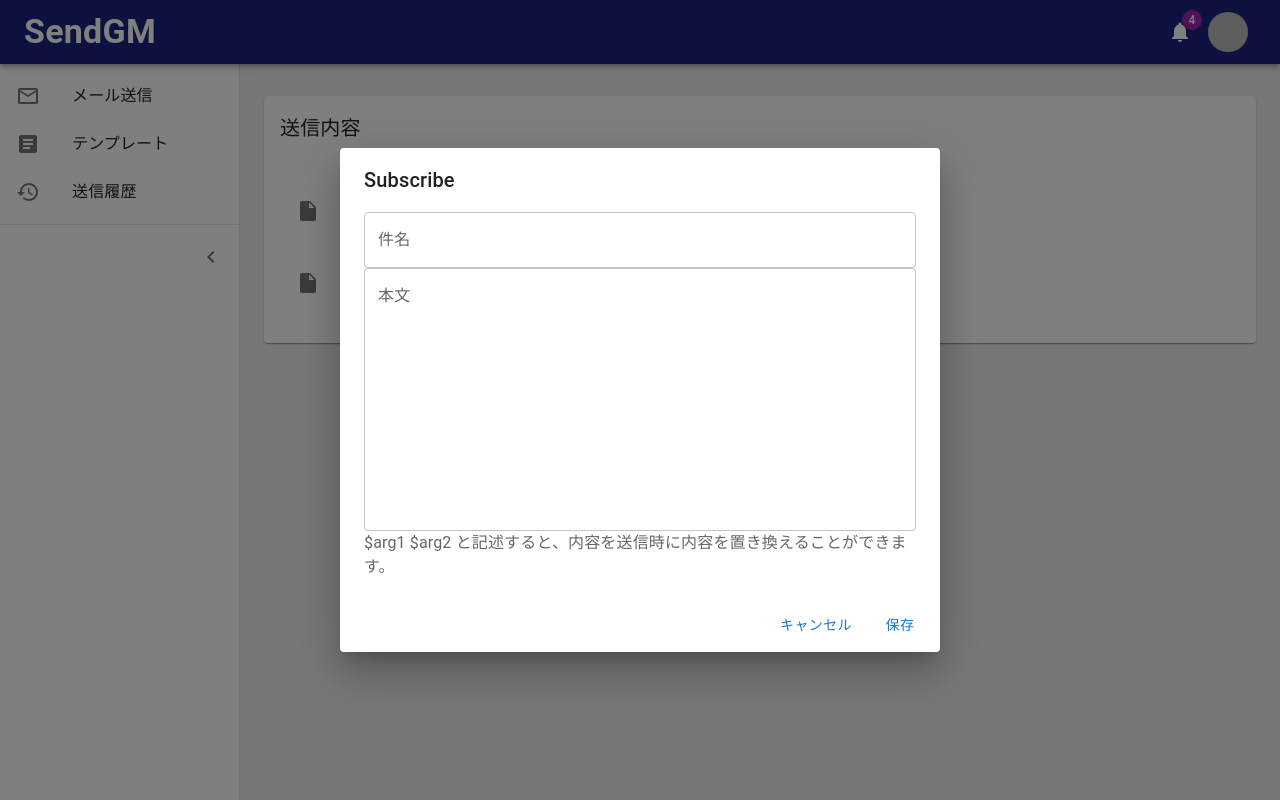
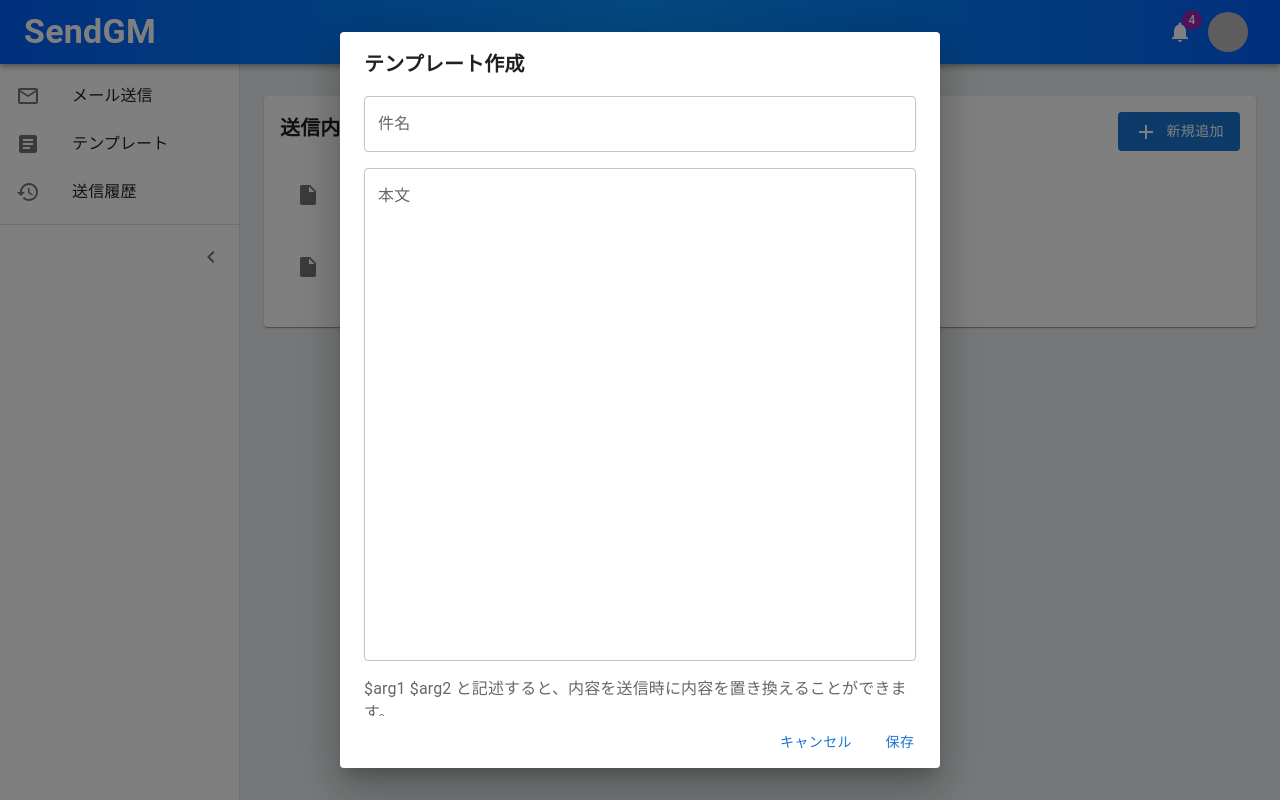
Before and after one commit to yoshixi/send_gm, a Next.js app: page /dashboard/message_templates/1 in a window 1280 px wide. Built offline with nearby package versions, Linux system fonts and the light colour scheme; no server answers; sample sign-in values are in the browser's storage.

Commit message:
remove tailwind and use mui utility

```diff
--- a/package.json
+++ b/package.json
@@ -27,11 +27,8 @@
     "@types/gapi.client.gmail": "^1.0.3",
     "@types/node": "17.0.5",
     "@types/react": "17.0.38",
-    "autoprefixer": "^10.4.1",
     "eslint": "8.5.0",
     "eslint-config-next": "12.0.7",
-    "postcss": "^8.4.5",
-    "tailwindcss": "^3.0.8",
     "typescript": "4.5.4"
   }
 }
--- a/postcss.config.js
+++ /dev/null
@@ -1,6 +0,0 @@
-module.exports = {
-  plugins: {
-    tailwindcss: {},
-    autoprefixer: {},
-  },
-}
--- a/src/components/layouts/Dashboard.tsx
+++ b/src/components/layouts/Dashboard.tsx
@@ -63,7 +63,9 @@ const AppBar = styled(MuiAppBar, {
     easing: theme.transitions.easing.sharp,
     duration: theme.transitions.duration.leavingScreen,
   }),
-  background: indigo[900],
+  backgroundColor: "rgb(3,97,250)",
+  background:
+    "linear-gradient(90deg, rgba(3,97,250,1) 0%, rgba(7,147,255,1) 50%, rgba(3,97,250,1) 100%)",
   ...(open && {
     marginLeft: drawerWidth,
     width: `100%`,
@@ -244,11 +246,7 @@ export default function DashboardContent(props: Props) {
           }}
         >
           <Toolbar />
-          <Container
-            maxWidth="lg"
-            sx={{ mt: 4, mb: 4 }}
-            className="min-h-[80%]"
-          >
+          <Container maxWidth="lg" sx={{ mt: 4, mb: 4, minHeight: "80%" }}>
             {props.children}
           </Container>
         </Box>
--- a/src/components/ui/Title.tsx
+++ b/src/components/ui/Title.tsx
@@ -7,7 +7,7 @@ interface TitleProps {
 
 export default function Title(props: TitleProps) {
   return (
-    <Typography className="font-bold" component="h2" variant="h6" gutterBottom>
+    <Typography sx={{fontWeight: 'bold'}} component="h2" variant="h6" gutterBottom>
       {props.children}
     </Typography>
   );
--- a/src/pages/dashboard/index.tsx
+++ b/src/pages/dashboard/index.tsx
@@ -7,6 +7,7 @@ import {
   Paper,
   TextField,
   Autocomplete,
+  Typography,
 } from "@mui/material";
 import { DataGrid } from "@mui/x-data-grid";
 import Dashboard from "@/components/layouts/Dashboard";
@@ -97,20 +98,21 @@ export default function Index() {
 
   return (
     <Dashboard currentUser={currentUser}>
-      <Grid container spacing={2} className="min-h-80 h-5/6">
+      <Grid container spacing={2} sx={{ minHeight: "80%", height: "80%" }}>
         <Grid item xs={12}>
           <Paper sx={{ p: 2 }}>
-            <Box className="flex justify-between mb-4">
+            <Box
+              sx={{ mb: 2, display: "flex", justifyContent: "space-between" }}
+            >
               <Title>送信内容</Title>
             </Box>
-            <Box className="mb-4">
-              <p className="font-bold mb-4">ヘッダ情報</p>
+            <Box sx={{ mb: 2 }}>
               <TextField
                 label="差出人メールアドレス"
                 id="outlined-size-small"
                 defaultValue="sender@gmail.com"
                 size="small"
-                className="mr-4 w-1/6"
+                sx={{ mr: 1, width: "16%" }}
                 onChange={handleSenderEmailChange}
               />
               <TextField
@@ -118,13 +120,13 @@ export default function Index() {
                 id="outlined-size-small"
                 defaultValue="sender@gmail.com"
                 size="small"
-                className="mr-4 w-1/6"
+                sx={{ mr: 1, width: "16%" }}
                 onChange={handleSubjectChange}
               />
               <Autocomplete
                 id="size-small-outlined"
                 size="small"
-                className="mr-4 w-1/6"
+                sx={{ mr: 1, width: "16%" }}
                 options={top100Films}
                 getOptionLabel={(option) => option.title}
                 defaultValue={top100Films[1]}
@@ -139,18 +141,20 @@ export default function Index() {
               />
             </Box>
             <Box>
-              <p className="font-bold mb-4">置き換え文字列</p>
+              <Typography sx={{ fontWeight: "bold", mb: 1 }}>
+                置き換え文字列
+              </Typography>
               <TextField
                 id="outlined-textarea"
                 label="変数1 ($arg1 を置き換える文字列) "
                 placeholder="Placeholder"
-                className="mr-4 w-1/3"
+                sx={{ mr: 2, width: "30%" }}
                 multiline
               />
               <TextField
                 id="outlined-textarea"
                 label="変数2 ($arg2 を置き換える文字列)"
-                className="mr-4 w-1/3"
+                sx={{ mr: 2, width: "30%" }}
                 multiline
               />
             </Box>
@@ -158,7 +162,9 @@ export default function Index() {
         </Grid>
         <Grid item xs={12}>
           <Paper sx={{ p: 2, display: "flex", flexDirection: "column" }}>
-            <Box className="flex justify-between mb-4">
+            <Box
+              sx={{ mb: 2, display: "flex", justifyContent: "space-between" }}
+            >
               <Title>送信先</Title>
               <Button
                 onClick={handleSendMailClick}
@@ -168,9 +174,9 @@ export default function Index() {
                 SentEmail
               </Button>
             </Box>
-            <div style={{ height: 520, width: "100%" }}>
+            <Box sx={{ height: 520, width: "100%" }}>
               <DataGrid rows={rows} columns={columns} hideFooter />
-            </div>
+            </Box>
           </Paper>
         </Grid>
       </Grid>
--- a/src/pages/dashboard/message_templates/[id].tsx
+++ b/src/pages/dashboard/message_templates/[id].tsx
@@ -11,6 +11,7 @@ import {
   DialogContentText,
   DialogTitle,
 } from "@mui/material";
+import { grey } from "@mui/material/colors";
 
 const Id = () => {
   const router = useRouter();
@@ -28,28 +29,28 @@ const Id = () => {
     <Index>
       <>
         <Dialog open={open} onClose={handleClose} fullWidth>
-          <DialogTitle>Subscribe</DialogTitle>
+          <DialogTitle sx={{ fontWeight: "bold" }}>
+            テンプレート作成
+          </DialogTitle>
           <DialogContent>
-            <FormControl fullWidth className="mb-6">
+            <FormControl fullWidth sx={{ mb: 2 }}>
               <TextField
                 id="outlined-multiline-static"
                 label="件名"
                 multiline
                 rows={1}
                 defaultValue=""
-                className="mb-6"
+                sx={{ mb: 2 }}
               />
               <TextField
                 id="outlined-multiline-static"
                 label="本文"
                 multiline
-                rows={10}
+                rows={20}
                 defaultValue=""
               />
             </FormControl>
-            <DialogContentText className="mb-6">
-              {description}
-            </DialogContentText>
+            <DialogContentText sx={{ mb: 2 }}>{description}</DialogContentText>
           </DialogContent>
           <DialogActions>
             <Button onClick={handleClose}>キャンセル</Button>
--- a/src/pages/dashboard/message_templates/index.tsx
+++ b/src/pages/dashboard/message_templates/index.tsx
@@ -1,18 +1,15 @@
-import { useState, useEffect } from "react";
-import { NextPage } from "next";
 import { useRouter } from "next/router";
 import {
   Grid,
   Box,
   Paper,
   List,
-  ListItem,
   ListItemIcon,
   ListItemText,
   ListItemButton,
+  Button,
 } from "@mui/material";
-import { styled } from "@mui/material/styles";
-import { tableCellClasses } from "@mui/material/TableCell";
+import AddIcon from "@mui/icons-material/Add";
 import Dashboard from "@/components/layouts/Dashboard";
 import Title from "@/components/ui/Title";
 import { useAuthentication } from "@/hooks/authentication";
@@ -32,11 +29,21 @@ const Index = (props: Props) => {
   return (
     <Dashboard currentUser={currentUser}>
       <>
-        <Grid container spacing={2} className="min-h-80 h-5/6">
+        <Grid container spacing={2}>
           <Grid item xs={12}>
             <Paper sx={{ p: 2 }}>
-              <Box className="flex justify-between mb-4">
+              <Box sx={{ display: "flex", justifyContent: "space-between" }}>
                 <Title>送信内容</Title>
+                <Button
+                  variant="contained"
+                  disableElevation
+                  onClick={() =>
+                    router.push("/dashboard/message_templates/new")
+                  }
+                >
+                  <AddIcon sx={{ mr: 1 }} />
+                  新規追加
+                </Button>
               </Box>
               <Box>
                 <List>
--- a/src/pages/dashboard/message_templates/new.tsx
+++ b/src/pages/dashboard/message_templates/new.tsx
@@ -28,28 +28,26 @@ const Id = () => {
     <Index>
       <>
         <Dialog open={open} onClose={handleClose} fullWidth>
-          <DialogTitle>Subscribe</DialogTitle>
+          <DialogTitle sx={{ fontWeight: "bold" }}>新規作成</DialogTitle>
           <DialogContent>
-            <FormControl fullWidth className="mb-6">
+            <FormControl fullWidth sx={{ mb: 2 }}>
               <TextField
                 id="outlined-multiline-static"
                 label="件名"
                 multiline
                 rows={1}
                 defaultValue=""
-                className="mb-6"
+                sx={{ mb: 2 }}
               />
               <TextField
                 id="outlined-multiline-static"
                 label="本文"
                 multiline
-                rows={10}
+                rows={20}
                 defaultValue=""
               />
             </FormControl>
-            <DialogContentText className="mb-6">
-              {description}
-            </DialogContentText>
+            <DialogContentText sx={{ mb: 2 }}>{description}</DialogContentText>
           </DialogContent>
           <DialogActions>
             <Button onClick={handleClose}>キャンセル</Button>
--- a/src/styles/globals.css
+++ b/src/styles/globals.css
@@ -1,7 +1,3 @@
-@tailwind base;
-@tailwind components;
-@tailwind utilities;
-
 html,
 body {
   padding: 0;
--- a/tailwind.config.js
+++ /dev/null
@@ -1,10 +0,0 @@
-module.exports = {
-  content: [
-    "./src/pages/**/*.{js,ts,jsx,tsx}",
-    "./src/components/**/*.{js,ts,jsx,tsx}",
-  ],
-  theme: {
-    extend: {},
-  },
-  plugins: [],
-};
```
Also changed, not shown: 1 other file (tests, documents, lock files or other folders).
